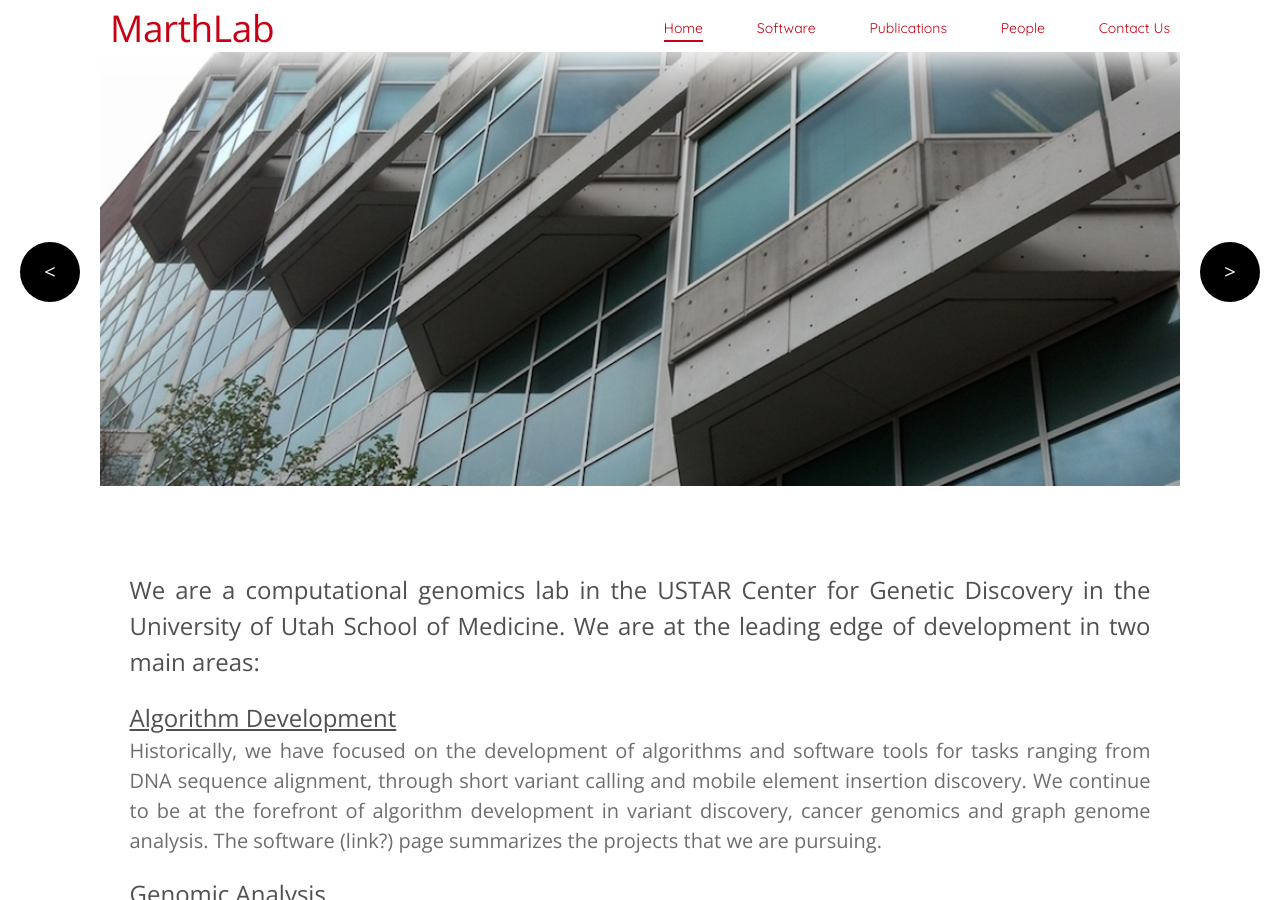
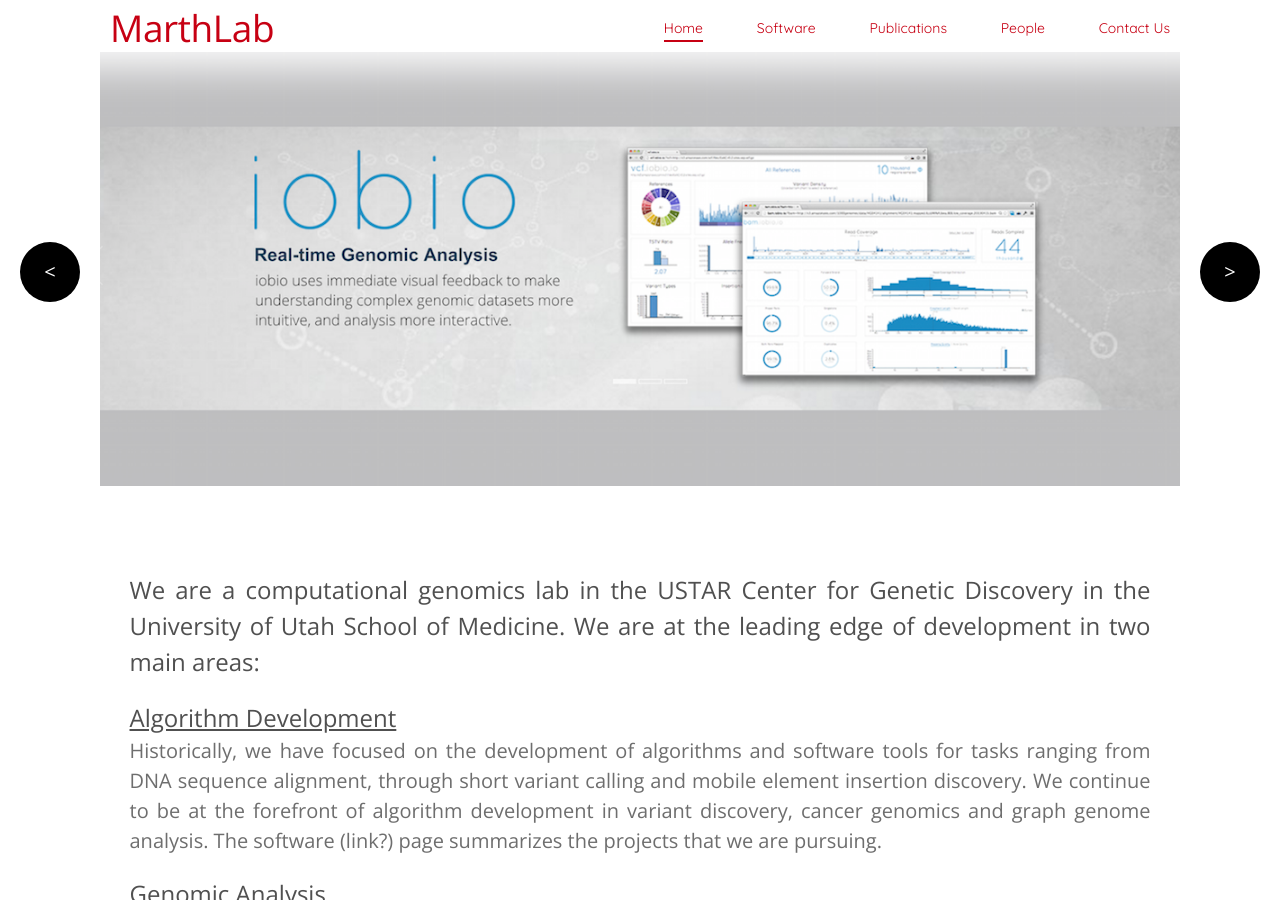
Before and after one commit to marthlab/LabWebsite, a Jekyll site: the page built from index.html, in a window 1280 px wide and 900 px high. Built offline with Jekyll 4.4.1, drawn with Linux system fonts in a browser that asks for light colours; Markdown is read by kramdown in place of the engine named in the settings.

Commit message:
add images

```diff
--- a/index.html
+++ b/index.html
@@ -26,6 +26,7 @@
 	<div class='carousel-ctrl' id='right-ctrl' onClick='goCarousel("right")'>></div>
 	<div id='carousel-img'>
 		<img class='main-image current' src='public/images/utah_campus.jpg'></img>
+		<img class='main-image' src='public/images/iobio.png'></img>
 		<img class='main-image' src='public/images/genetics-main1.png'></img>
 	</div>
 
```
Also changed, not shown: public/images/iobio.png (added), public/images/vcf.iobio_wide.png (deleted), 1 other file.
